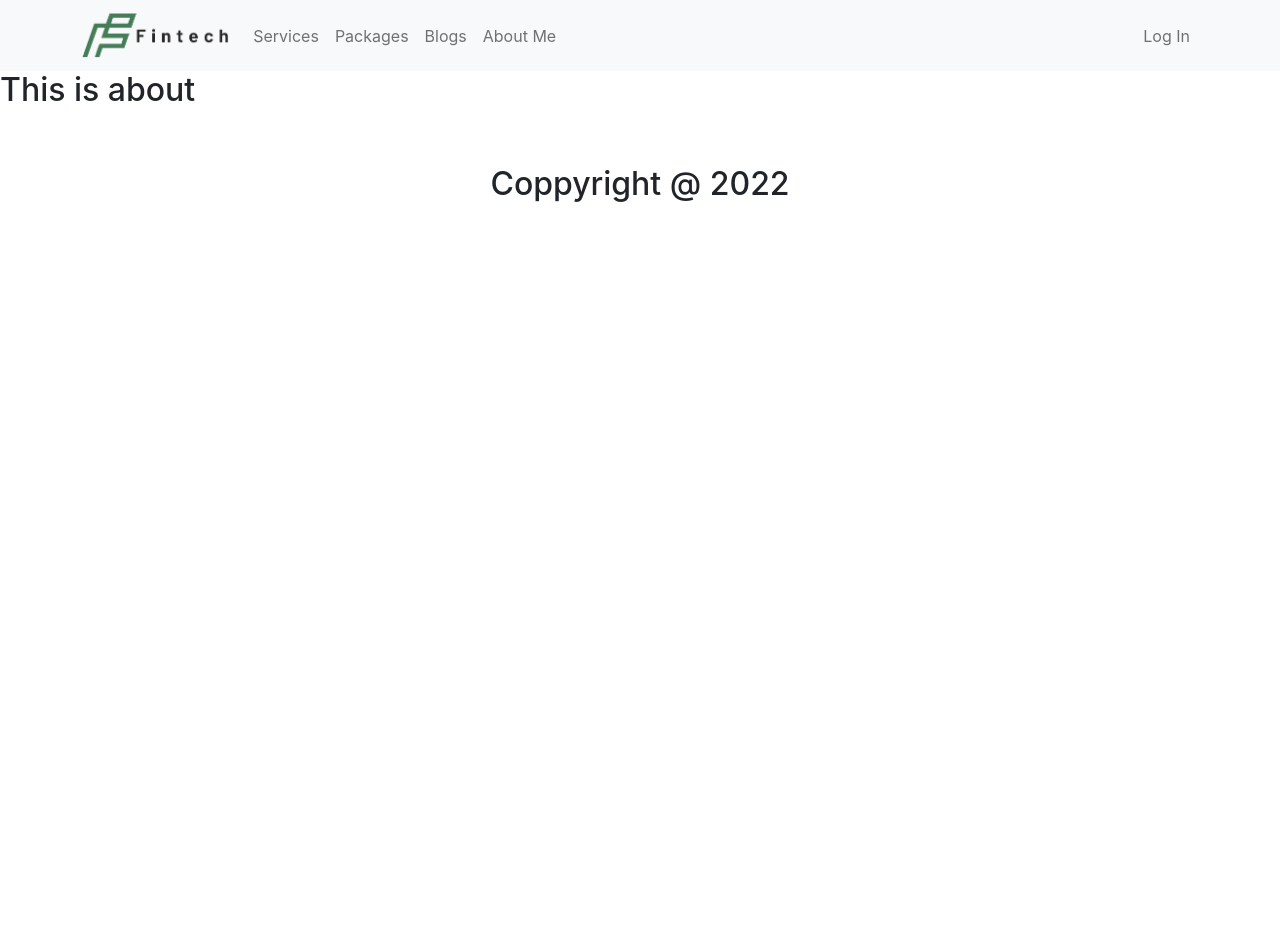
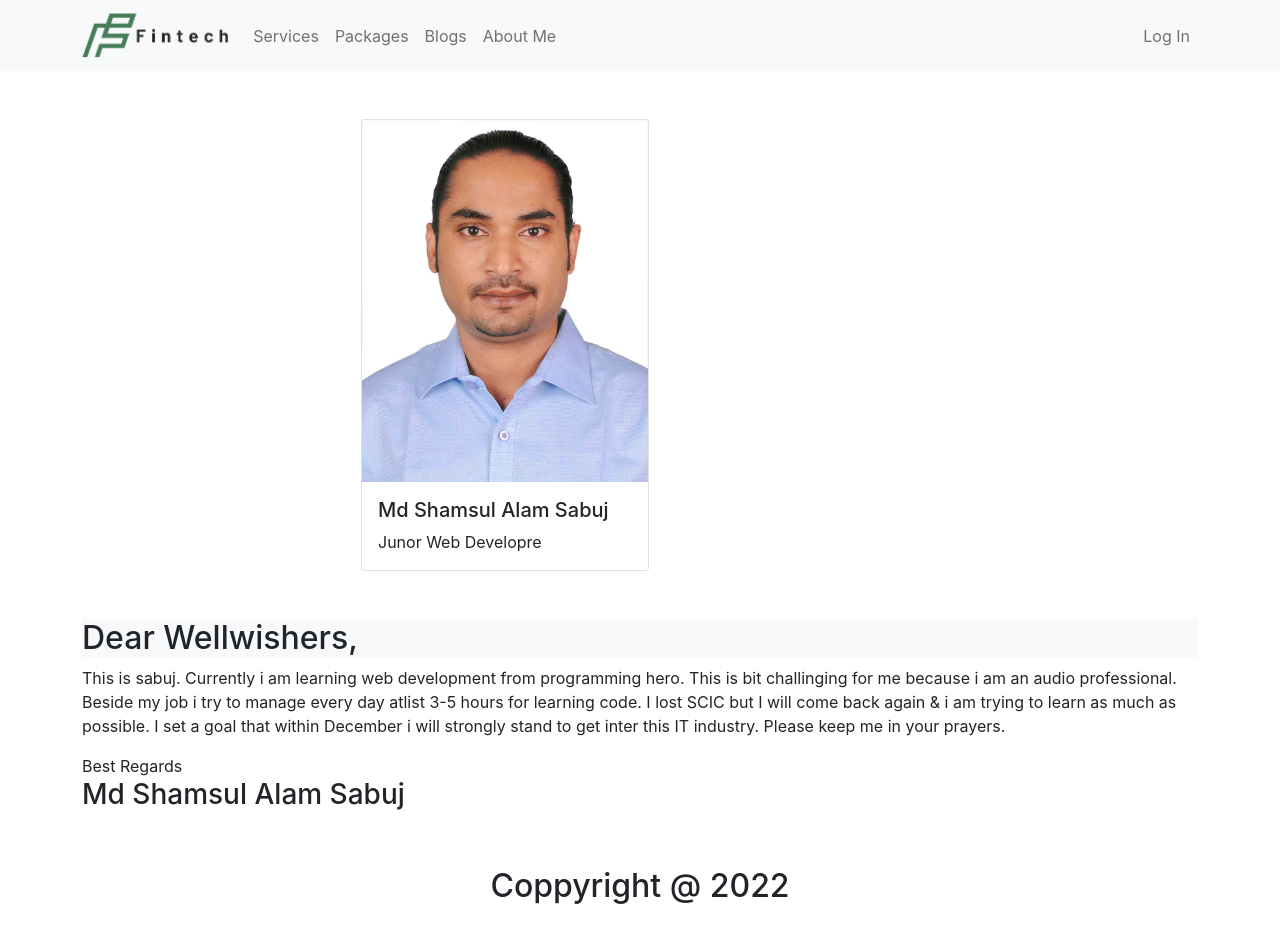
Before and after one commit to sa-sabuj/fintech, a React (Create React App) app: page /about in a window 1280 px wide. Shown: the top 942 px of the page. Before the commit the page ends 800 px from the top, so only its background shows below. Built offline with nearby package versions, Linux system fonts and the light colour scheme; no server answers.

Commit message:
about me page done

```diff
--- a/src/pages/About/About.js
+++ b/src/pages/About/About.js
@@ -1,9 +1,30 @@
 import React from 'react';
 import './About.css';
+import aboutImage from '../../../src/images/about/md-shamsul-alam-sabuj.jpg'
+import { Card } from 'react-bootstrap';
 const About = () => {
     return (
-        <div>
-            <h2>This is about</h2>
+        <div className='container'>
+            <div className='w-50 mx-auto mt-5'>
+                <Card style={{ width: '18rem' }}>
+                    <Card.Img variant="top" src={aboutImage} />
+                    <Card.Body>
+                        <Card.Title>Md Shamsul Alam Sabuj</Card.Title>
+                        <Card.Text>
+                            Junor Web Developre
+                        </Card.Text>
+                    </Card.Body>
+                </Card>
+            </div>
+           <div className='mt-5'>
+           <h2 className='bg-light'>Dear Wellwishers,</h2>
+            <p>This is sabuj. Currently i am learning web development from programming hero. This is bit challinging for me because i am an audio professional. Beside my job i try to manage every day atlist 3-5 hours for learning code. I lost SCIC but I will come back again & i am trying to learn as much as possible. I set a goal that within December i will strongly stand to get inter this IT industry. Please keep me in your prayers.
+            </p>
+            <span>Best Regards</span>
+            <h3>Md Shamsul Alam Sabuj</h3>
+
+           </div>
+
         </div>
     );
 };
--- a/src/pages/Home/Blogs/Blogs.js
+++ b/src/pages/Home/Blogs/Blogs.js
@@ -7,7 +7,7 @@ const Blogs = () => {
             <h2 className='bg-light p-1 mt-5 mb-5 text-center'>There is three question that i try to give the ans.</h2>
             <Card border="dark" className='mb-5'>
                 <Card.Body>
-                    <Card.Title>Question 1: Difference between authorization and authentication</Card.Title>
+                    <Card.Title>Question 1: Difference between authorization and authentication?</Card.Title>
                     <Card.Text>
                         Ans: Authorization: Authorization determines what resources a user can access. It works through settings that are implemented and maintained by organization and always it takes place after suthentication. Authorization isn't visible to or changeable by the user. example: once their level of access in authorized, employees and hr managers can access different levels of data based on the permissions set by the organization.
                         Authentication: Authentication verifies who the user is. It works through passwords, one-time pins, biometric information, and other information provided or entered by the user. Authentication is the first step of a good identity and access management process. Authentication is visible to and partially changable by the user. Example: By verifying their idenitty, employee can gain access to an hr application that includes there personal pay information, vacation time, and 401k data
@@ -15,7 +15,7 @@ const Blogs = () => {
                 </Card.Body>
             </Card>
 
-            <Card border="dark" >
+            <Card border="dark" className='mb-5'>
                 <Card.Body>
                     <Card.Title>Question 2: Why are you using firebase? What other options do you have to implement authentication?</Card.Title>
                     <Card.Text>
@@ -27,7 +27,7 @@ const Blogs = () => {
 
             <Card border="dark" >
                 <Card.Body>
-                    <Card.Title>What other services does firebase provide other than authentication</Card.Title>
+                    <Card.Title>Question 3: What other services does firebase provide other than authentication?</Card.Title>
                     <Card.Text>
                         Ans: Authorization: Authorization determines what resources a user can access. It works through settings that are implemented and maintained by organization and always it takes place after suthentication. Authorization isn't visible to or changeable by the user. example: once their level of access in authorized, employees and hr managers can access different levels of data based on the permissions set by the organization.
                         Authentication: Authentication verifies who the user is. It works through passwords, one-time pins, biometric information, and other information provided or entered by the user. Authentication is the first step of a good identity and access management process. Authentication is visible to and partially changable by the user. Example: By verifying their idenitty, employee can gain access to an hr application that includes there personal pay information, vacation time, and 401k data
```
Also changed, not shown: src/images/about/md-shamsul-alam-sabuj.jpg (added).
